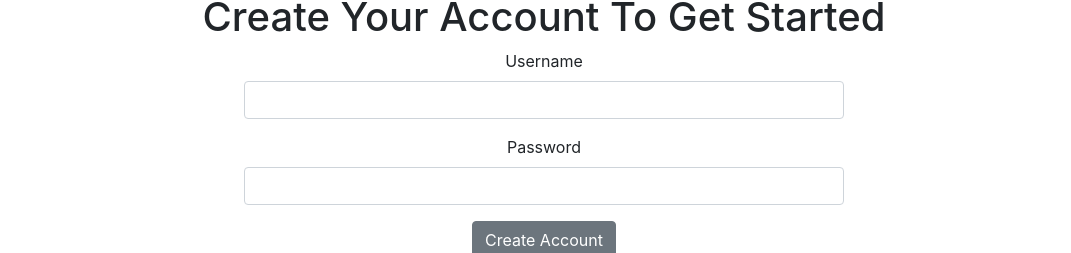
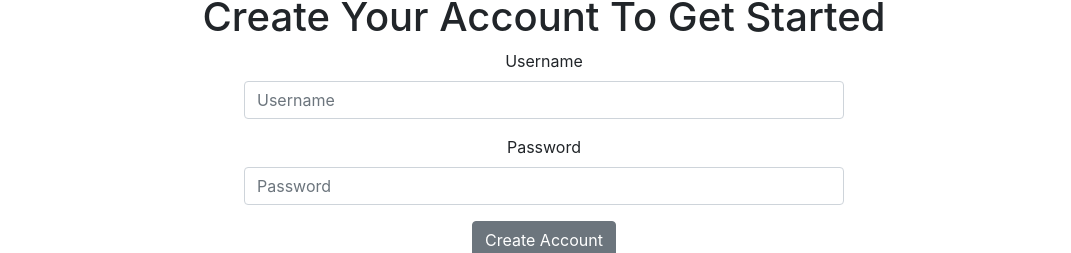
Before and after one commit to FoodieFunApp/FoodieFun-Frontend, a React (Create React App) app in the folder foodiefun/: page /register in a window 1280 px wide. Shown: the part 307-560 px from the top of the page, without its empty margins (96-1167 px from the left). Built offline with nearby package versions, Linux system fonts and the light colour scheme.

Commit message:
signup done

```diff
--- a/foodiefun/src/components/AddReview.js
+++ b/foodiefun/src/components/AddReview.js
@@ -1,23 +1,24 @@
 import React from 'react';
-import {Form, FormGroup, Label, Input, Button, FormText} from 'reactstrap';
+import { Form, FormGroup, Label, Input, Button, FormText } from 'reactstrap';
 import Navigation from './Navigation.js';
 
-function AddReview () {
-    return(
+function AddReview() {
+    return (
         <div className="login">
-            <Navigation/>
+            <Navigation />
             <h1>Login To Your Account</h1>
             <Form className="form">
                 <FormGroup>
                     <Label>Username</Label>
-                    <Input type="string" name="username"/>
+                    <Input type="string" name="username" />
                 </FormGroup>
                 <FormGroup>
                     <Label>Password</Label>
-                    <Input type="string" name="password"/>
+                    <Input type="string" name="password" />
                 </FormGroup>
                 <Button>Login</Button>
             </Form>
+            <p>Add review form</p>
         </div>
     )
 }
--- a/foodiefun/src/components/Navigation.js
+++ b/foodiefun/src/components/Navigation.js
@@ -1,12 +1,12 @@
 import React from 'react';
-import {Link, NavLink} from 'react-router-dom';
+import { Link, NavLink } from 'react-router-dom';
 
-function Navigation () {
-    return(
+function Navigation() {
+    return (
         <div className="navigation">
             <Link to="/">
                 <div className="logo-box">
-                    <img src="https://img.icons8.com/cotton/64/000000/sunny-side-up-eggs--v2.png" />
+                    <img alt="sunnysideupeggspic" src="https://img.icons8.com/cotton/64/000000/sunny-side-up-eggs--v2.png" />
                     <h1>FoodieFun</h1>
                 </div>
             </Link>
--- a/foodiefun/src/components/ProtectedNavigation.js
+++ b/foodiefun/src/components/ProtectedNavigation.js
@@ -1,12 +1,13 @@
 import React from 'react';
 import AddReview from './AddReview.js';
+import Link from 'react';
 
-function ProtectedNavigation () {
-    return(
+function ProtectedNavigation() {
+    return (
         <div className="protected-navigation">
             <Link to="/dashboard">
                 <div className="logo-box">
-                    <img src="https://img.icons8.com/cotton/64/000000/sunny-side-up-eggs--v2.png" />
+                    <img alt="sunnysideupeggspic" src="https://img.icons8.com/cotton/64/000000/sunny-side-up-eggs--v2.png" />
                     <h1>FoodieFun</h1>
                 </div>
             </Link>
--- a/foodiefun/src/components/SignUp.js
+++ b/foodiefun/src/components/SignUp.js
@@ -1,25 +1,70 @@
 import React from 'react';
-import {Form, FormGroup, Label, Input, Button, FormText} from 'reactstrap';
+import { Form, FormGroup, Label, Input, Button, FormText } from 'reactstrap';
 import Navigation from './Navigation.js';
+import axios from 'axios';
 
-function SignUp () {
-    return(
+export default class SignUp extends React.Component {
+    // constructor(args) {
+    //     super(args);
+    //     this.state = {
+    //         username: '',
+    //         password: ''
+    //     }
+    // }
+    state = {
+        username: '',
+        password: ''
+    }
+
+    handleSubmit = event => {
+        event.preventDefault();
+
+        const user = {
+            username: this.state.username,
+            password: this.state.password
+        }
+
+        axios
+            .post(`https://foodie-fun-backend.herokuapp.com/api/auth/register`, user)
+            .then(res => {
+                console.log(res);
+                console.log(res.data);
+            })
+    }
+
+    handleChange = event => {
+        this.setState({ [event.target.name]: event.target.value })
+    }
+
+    render() {
+        return (
             <div className="sign-up">
-            <Navigation/>
+                <Navigation />
                 <h1>Create Your Account To Get Started</h1>
-            <Form className="form sign-up-form">
+                <Form className="form sign-up-form" onSubmit={this.handleSubmit}>
                     <FormGroup>
                         <Label>Username</Label>
-                    <Input type="string" name="username"/>
+                        <Input
+                            type="text"
+                            name="username"
+                            placeholder="Username"
+                            value={this.state.username}
+                            onChange={this.handleChange}
+                        />
                     </FormGroup>
                     <FormGroup>
                         <Label>Password</Label>
-                    <Input type="string" name="password"/>
+                        <Input
+                            type="text"
+                            name="password"
+                            placeholder="Password"
+                            value={this.state.password}
+                            onChange={this.handleChange}
+                        />
                     </FormGroup>
-                <Button>Create Account</Button>
+                    <Button type="submit">Create Account</Button>
                 </Form>
             </div>
         )
     }
-
-export default SignUp;
+}
--- a/foodiefun/src/components/UserDashboard.js
+++ b/foodiefun/src/components/UserDashboard.js
@@ -1,8 +1,10 @@
 import React from 'react';
 import ProtectedNavigation from './ProtectedNavigation.js';
+import ReviewFilter from './ReviewFilter';
+import ReviewList from './ReviewList';
 
-function UserDashboard () {
-    return(
+function UserDashboard() {
+    return (
         <div className="user-dashboard">
             <ProtectedNavigation />
             <ReviewFilter />
```
Lines whose indentation alone changed are shown as unchanged.
